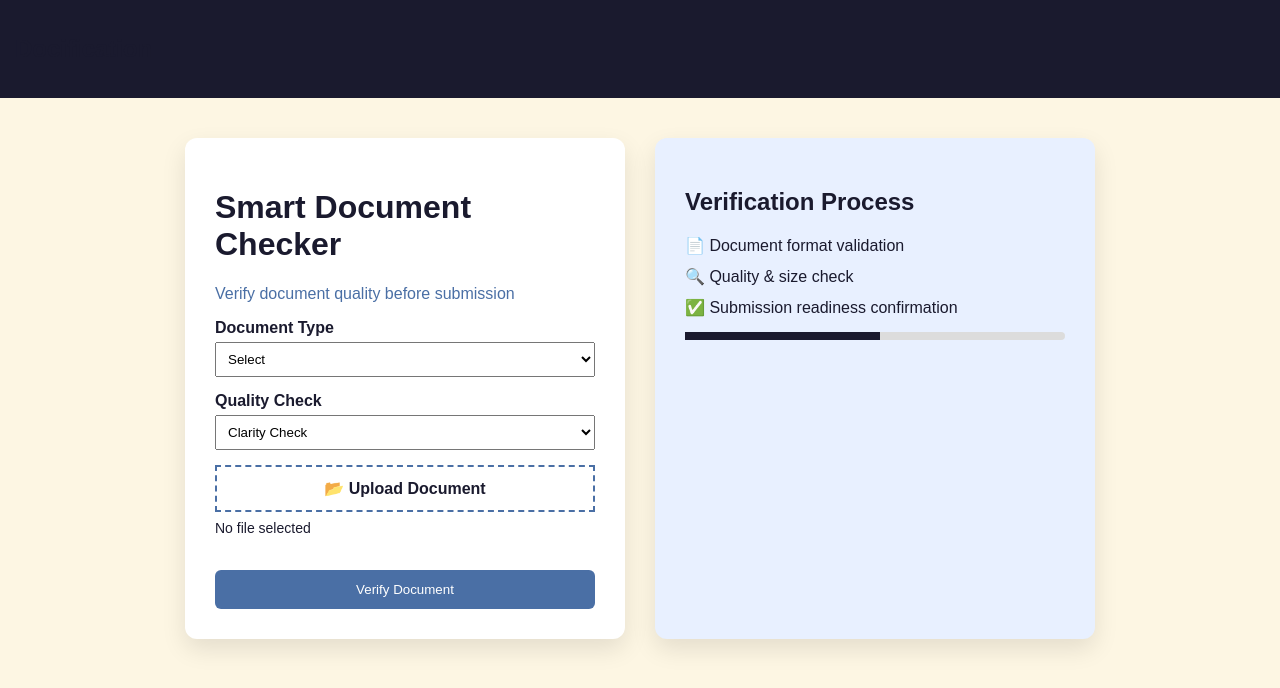
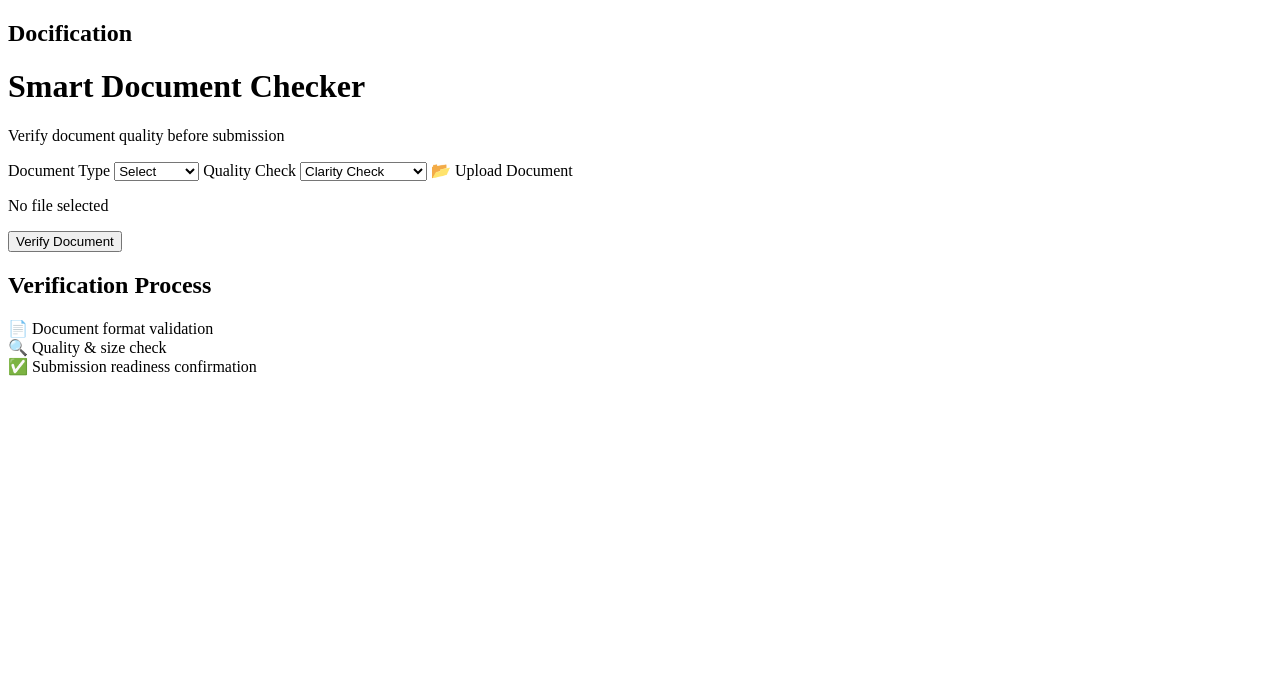
Before and after one commit to itsjaydwivedi-lang/smart-document-checker, a Flask app: page / in a window 1280 px wide. Shown: the top 688 px of the page. Run offline with Flask 3, Linux system fonts and the light colour scheme.

Commit message:
Update style.css

```diff
--- a/static/style.css
+++ b/static/style.css
@@ -1,120 +1,6 @@
-body {
-    margin: 0;
-    font-family: Arial, sans-serif;
-    background: #fdf6e3;
-    color: #1a1a2e;
-}
+const fileInput = document.querySelector('input[type="file"]');
+const fileName = document.getElementById('file-name');
 
-header {
-    background: #1a1a2e;
-    padding: 15px;
-    color: #ffffff;
-}
-
-.container {
-    display: flex;
-    gap: 30px;
-    padding: 40px;
-    justify-content: center;
-}
-
-.container.center {
-    justify-content: center;
-}
-
-.card {
-    background: #ffffff;
-    padding: 30px;
-    border-radius: 12px;
-    width: 380px;
-    box-shadow: 0 10px 25px rgba(0,0,0,0.1);
-}
-
-.card.info {
-    background: #e8f0ff;
-}
-
-h1, h2 {
-    color: #1a1a2e;
-}
-
-.subtitle {
-    color: #4a6fa5;
-}
-
-label {
-    display: block;
-    margin-top: 15px;
-    font-weight: bold;
-}
-
-select {
-    width: 100%;
-    padding: 8px;
-    margin-top: 5px;
-}
-
-.upload-box {
-    margin-top: 15px;
-    padding: 12px;
-    border: 2px dashed #4a6fa5;
-    text-align: center;
-    cursor: pointer;
-}
-
-#file-name {
-    margin-top: 8px;
-    font-size: 14px;
-}
-
-.verify-btn {
-    margin-top: 20px;
-    width: 100%;
-    padding: 12px;
-    background: #4a6fa5;
-    color: white;
-    border: none;
-    border-radius: 6px;
-    cursor: pointer;
-}
-
-.verify-btn:hover {
-    background: #3b5b8a;
-}
-
-.step {
-    margin: 12px 0;
-}
-
-.progress {
-    height: 8px;
-    background: #dcdcdc;
-    border-radius: 10px;
-    margin-top: 15px;
-}
-
-.progress-bar {
-    width: 100%;
-    height: 100%;
-    background: #1a1a2e;
-    animation: load 2s infinite;
-}
-
-@keyframes load {
-    0% { width: 0; }
-    100% { width: 100%; }
-}
-
-.result-list li {
-    margin: 10px 0;
-}
-
-.back-btn {
-    display: inline-block;
-    margin-top: 20px;
-    text-decoration: none;
-    background: #1a1a2e;
-    color: white;
-    padding: 10px 18px;
-    border-radius: 6px;
-}
+fileInput.addEventListener('change', function () {
+    fileName.textContent = this.files[0].name;
+});
```
